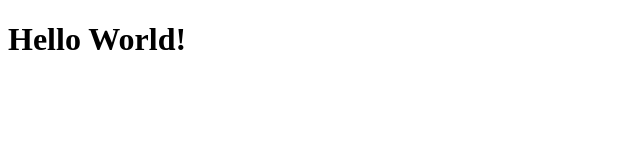
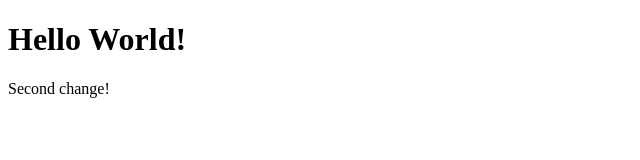
Before and after one commit to DhakalYukesh/git_testing, a plain HTML site: page index.html in a window 1280 px wide. Shown: the whole page, without its empty margins (0-640 px from the left). Drawn offline with Linux system fonts and the light colour scheme.

Commit message:
Add some changes in index.html

```diff
--- a/index.html
+++ b/index.html
@@ -5,5 +5,6 @@
 </head>
 <body>
 <h1>Hello World!</h1>
+<p>Second change!</p>
 </body>
 </html>
```
